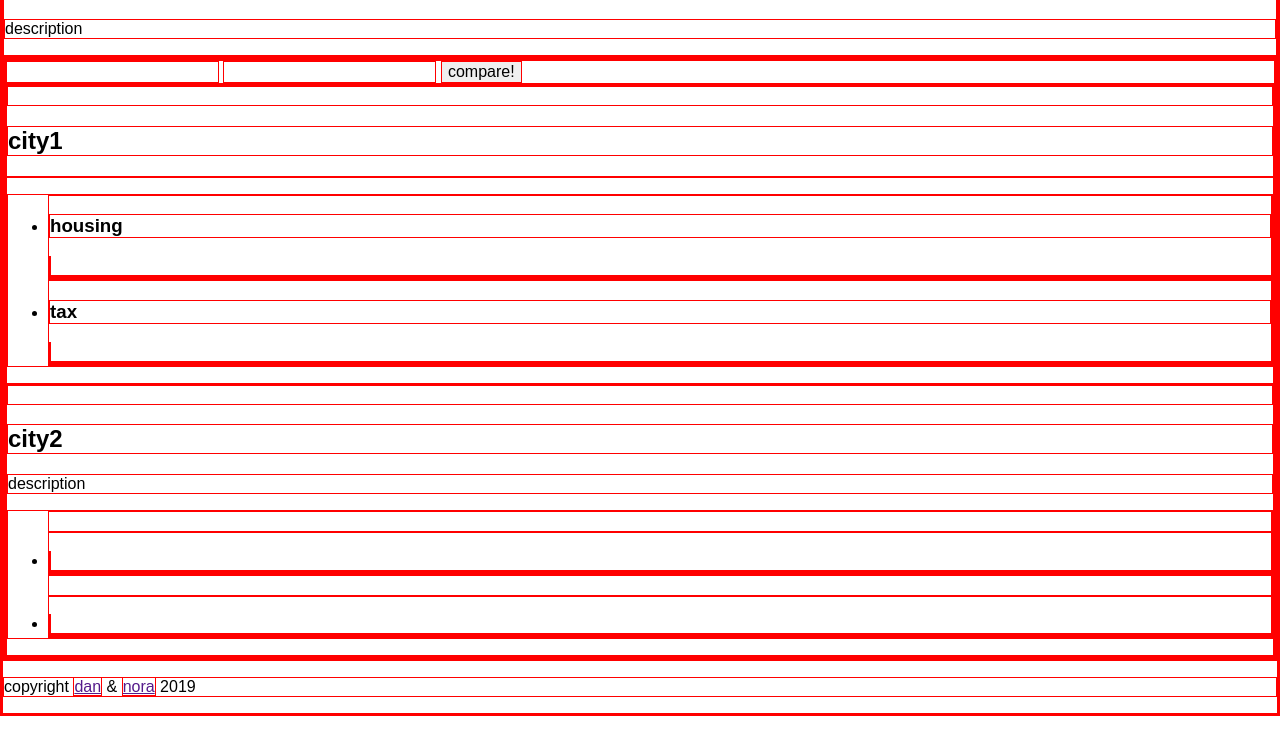
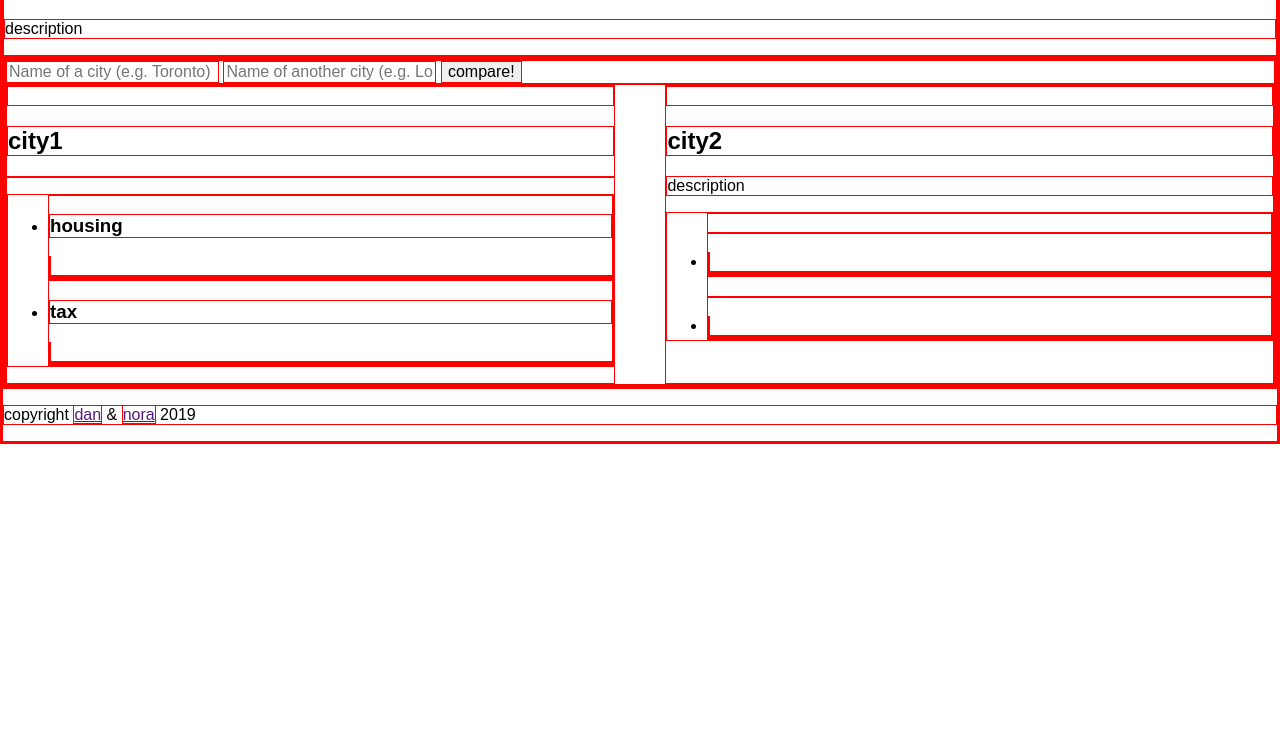
Before and after one commit to danNora/metropolist, a plain HTML site: page index.html in a window 1280 px wide. Shown: the part 67-800 px from the top of the page. Drawn offline with nearby package versions, Linux system fonts and the light colour scheme.

Commit message:
Save work. Flexed main result container

```diff
--- a/index.html
+++ b/index.html
@@ -22,9 +22,19 @@
         <section class="compare">
           <form action="" class="setLocations">
             <label for="location1" class="visuallyHidden">City1</label>
-            <input type="text" class="location" id="location1" />
+            <input
+              type="text"
+              class="location"
+              id="location1"
+              placeholder="Name of a city (e.g. Toronto)"
+            />
             <label for="location2" class="visuallyHidden">City2</label>
-            <input type="text" class="location" id="location2" />
+            <input
+              type="text"
+              class="location"
+              id="location2"
+              placeholder="Name of another city (e.g. London)"
+            />
             <input type="submit" value="compare!" id="submit" />
           </form>
 
--- /dev/null
+++ b/styles/partials/_layout.scss
@@ -0,0 +1,9 @@
+.results {
+  display: flex;
+  justify-content: space-between;
+}
+
+.result {
+  flex: 1 1 50%;
+  max-width: 48%;
+}
--- a/styles/styles.scss
+++ b/styles/styles.scss
@@ -4,7 +4,8 @@
 
 // Style imports for general styles
 @import 'partials/typography';
-
+@import 'partials/layout';
+@import 'partials/mediaQueries';
 * {
-	border: 1px red solid;
+  border: 1px red solid;
 }
```
Also changed, not shown: styles/partials/_mediaQueries.scss (added), styles/styles.css.
